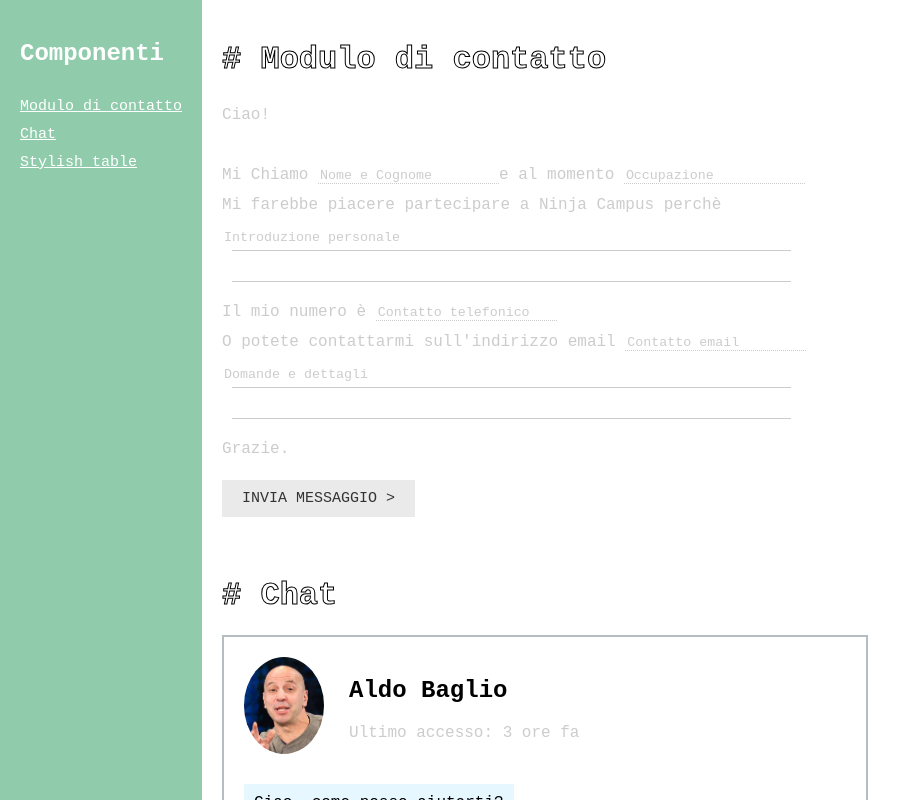
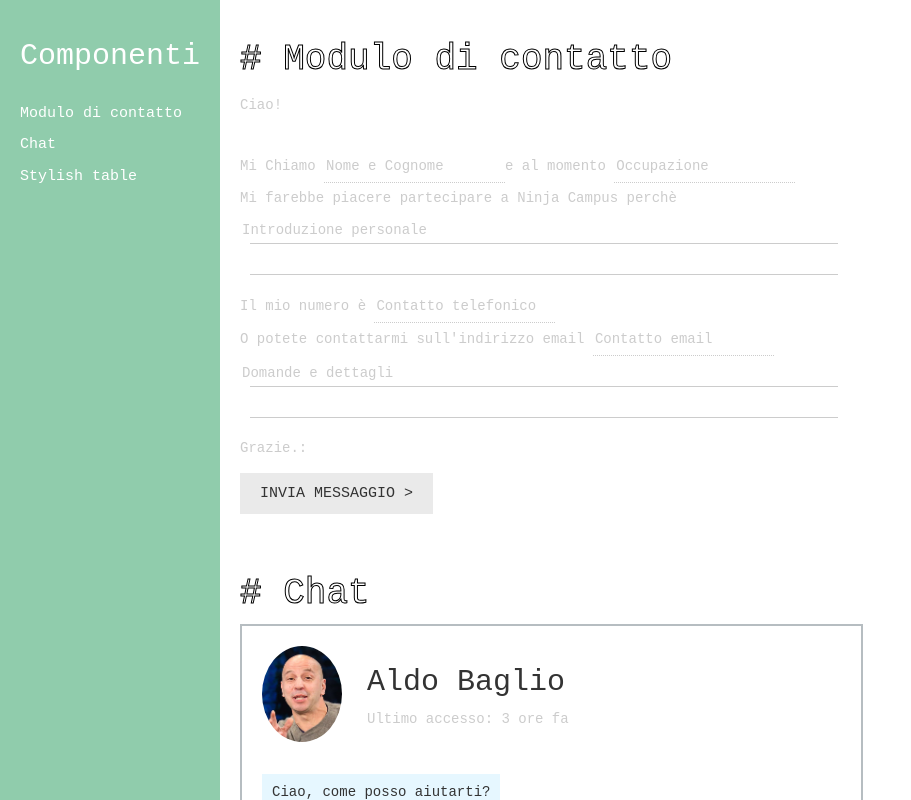
Before and after one commit to HikaruFN/armonia, a React (Create React App) app: page / in a window 1280 px wide. Shown: the top 800 px of the page, without its empty margins (0-911 px from the left). Built offline with nearby package versions, Linux system fonts and the light colour scheme.

Commit message:
update from with useForm

```diff
--- a/package.json
+++ b/package.json
@@ -9,6 +9,7 @@
     "bootstrap": "^3.4.1",
     "react": "^17.0.2",
     "react-dom": "^17.0.2",
+    "react-hook-form": "^7.18.0",
     "react-scripts": "4.0.3",
     "web-vitals": "^1.1.2"
   },
--- a/src/App.js
+++ b/src/App.js
@@ -6,8 +6,8 @@ function App() {
   return (
     <div className="App">
       <div className="App-body">
-        <Sidebar></Sidebar>
-        <MainContent></MainContent>
+        <Sidebar/>
+        <MainContent/>
       </div>
     </div>
   );
--- a/src/components/Chat.js
+++ b/src/components/Chat.js
@@ -8,7 +8,8 @@ function Chat(){
     });
     function handleValue(e){
         setState({
-            ...state, message: e.target.value
+            ...state,
+            message: e.target.value
         })
     };
     function sendMessage(){
--- a/src/components/MainContent.js
+++ b/src/components/MainContent.js
@@ -4,8 +4,8 @@ import Chat from './Chat';
 function MainContent(){
     return(
         <div className="main-content-container">
-            <ModuloDiContatto></ModuloDiContatto>
-            <Chat></Chat>
+            <ModuloDiContatto/>
+            <Chat/>
         </div>
     );
 }
--- a/src/components/ModuloDiContatto.css
+++ b/src/components/ModuloDiContatto.css
@@ -1,17 +1,17 @@
-.modulo-container h1{
+.module-container h1{
     color: white;
     -webkit-text-stroke: 1px black;
 }
-.modulo-container .modulo-form p{
+.module-container .module-form p{
    color: #CCCCCC;
    line-height: 30px;/**/
 }
-.modulo-container .modulo-form input{
+.module-container .module-form input{
     border: 0;
     border-bottom:1px dotted #CCCCCC ;
     outline: none;
 }
-.modulo-container .modulo-form textarea{
+.module-container .module-form textarea{
     border: none;
     resize: none;
     outline: none;
@@ -27,7 +27,7 @@
     color: #ACACAC;
     font-family: 'Source Code Pro', monospace;
 }
-.modulo-container .modulo-form .invia-messaggio{
+.module-container .module-form .send-message{
     border: 0;
     padding: 10px 20px;
     background-color: #EAEAEA;
@@ -36,7 +36,7 @@
     font-family: 'Source Code Pro', monospace;
 }
 #errore-telefono{
-    display: none;
+
     color: red;
     position: relative;
     font-size: 10px;
@@ -44,7 +44,7 @@
     right: 170px;
 }
 #errore-email{
-    display: none;
+
     color: red;
     position: relative;
     font-size: 10px;
--- a/src/components/ModuloDiContatto.js
+++ b/src/components/ModuloDiContatto.js
@@ -1,30 +1,15 @@
 import './ModuloDiContatto.css';
+import React from 'react';
+import { useForm } from "react-hook-form";
 function ModuloDiContatto(){
-    function validaForm(){
-        let telefono = document.getElementById('input-telefono');
-        let email = document.getElementById('input-email');
-        let hiddenAlertTelefono = document.getElementById('errore-telefono');
-        let hiddenAlertEmail = document.getElementById('errore-email');
-        if(telefono.value < 10 || isNaN(telefono.value)){
-            telefono.style.borderColor="red";
-            hiddenAlertTelefono.style.display='inline'
-            return false;
-        }else if(!email.value.includes('@')){
-            email.style.borderColor="red";
-            hiddenAlertEmail.style.display='inline'
-            return false;
-        }else{
-            telefono.style.borderColor="#CCCCCC";
-            hiddenAlertTelefono.style.display='null'
-            email.style.borderColor="#CCCCCC";
-            hiddenAlertEmail.style.display='null'
-            document.getElementById('submit').type = "submit";
-        }
+    const {register, handleSubmit, formState: {errors}} = useForm();
+    const onSubmit = (data) =>{
+        console.log(data);
     }
     return(
-        <div className="modulo-container">
+        <div className="module-container">
             <h1># Modulo di contatto</h1>
-            <form className="modulo-form" >
+            <form className="module-form" onSubmit={handleSubmit(onSubmit)} >
                 <p>Ciao!
                     <br></br>
                     <br></br>
@@ -34,17 +19,17 @@ function ModuloDiContatto(){
                     <br></br>
                     <textarea cols="70" rows="2" placeholder="Introduzione personale"></textarea>
                     <br></br>
-                    Il mio numero è <input id="input-telefono" type="text" placeholder="Contatto telefonico"></input>
-                    <span id='errore-telefono'>Numero non valido!</span>
+                    Il mio numero è <input id="input-telefone"  type="text" placeholder="Contatto telefonico" {...register("telefone", {required: true, minLength: 10,})}/>
+                    {errors.telefone && <span id='errore-telefono'>Numero non valido!</span>}
                     <br></br>
-                    O potete contattarmi sull'indirizzo email <input type="email" name="email" id="input-email" placeholder="Contatto email"></input>
-                    <span id='errore-email'>Email non valida!</span>
+                    O potete contattarmi sull'indirizzo email <input type="email" name="email" id="input-email" placeholder="Contatto email" {...register("email", {required: true, })}/>
+                    {errors.email && <span id='errore-email'>Email non valida!</span>}
                     <br></br>
                     <textarea cols="70" rows="2" placeholder="Domande e dettagli"></textarea>
                     <br></br>
-                    Grazie.
+                    Grazie.:
                 </p>
-                <button onClick={validaForm} id="submit" className="invia-messaggio" type="button">INVIA MESSAGGIO &gt; </button>
+                <input id="submit" className="send-message" type="submit" value="INVIA MESSAGGIO >" />
             </form>
         </div>
     );
--- a/src/index.js
+++ b/src/index.js
@@ -3,10 +3,11 @@ import ReactDOM from 'react-dom';
 import './index.css';
 import App from './App';
 import reportWebVitals from './reportWebVitals';
+import 'bootstrap/dist/css/bootstrap.css';
 
 ReactDOM.render(
   <React.StrictMode>
-    <App></App>
+    <App/>
   </React.StrictMode>,
   document.getElementById('root')
 );
```
Also changed, not shown: 1 other file (tests, documents, lock files or other folders).
